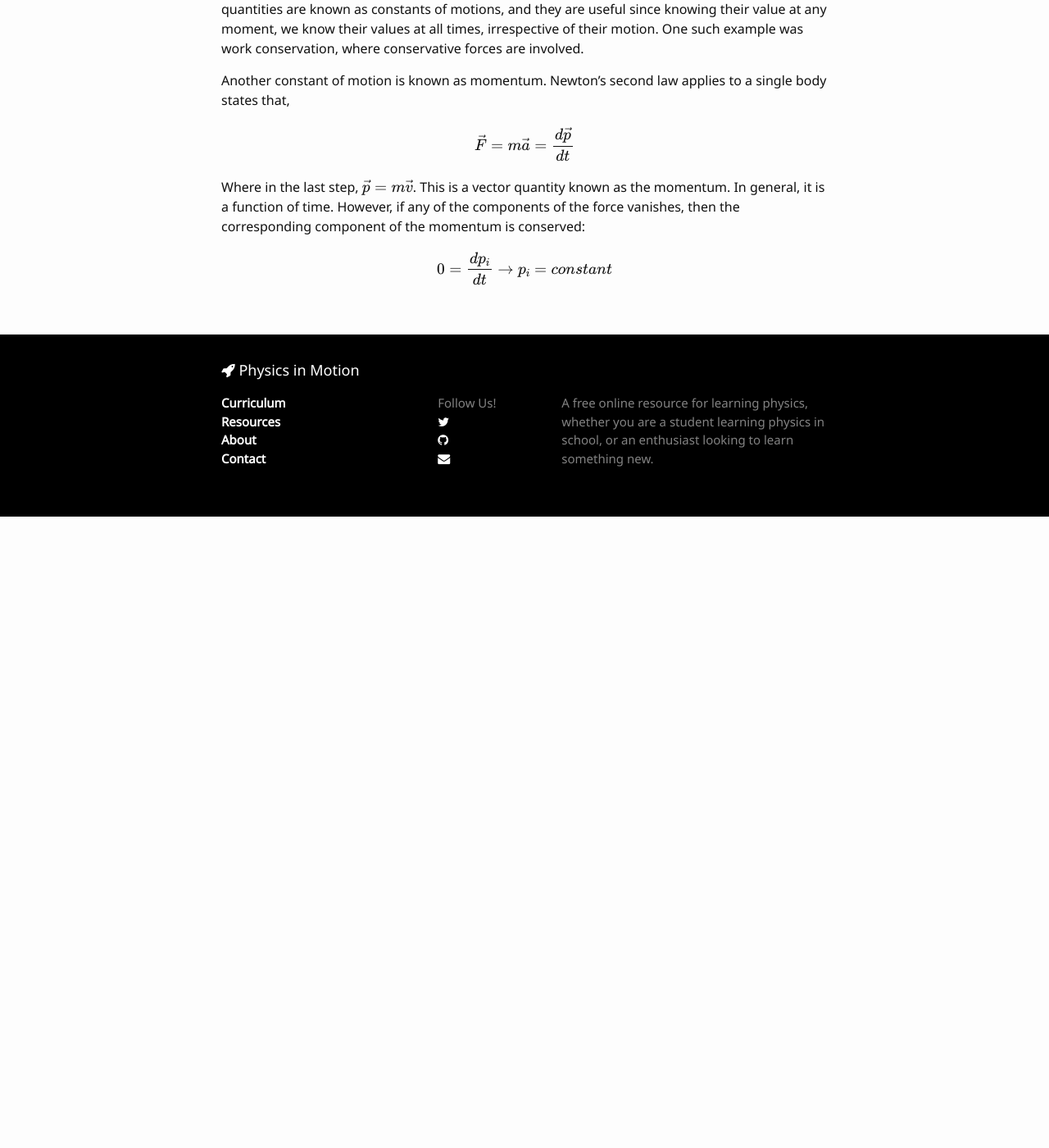
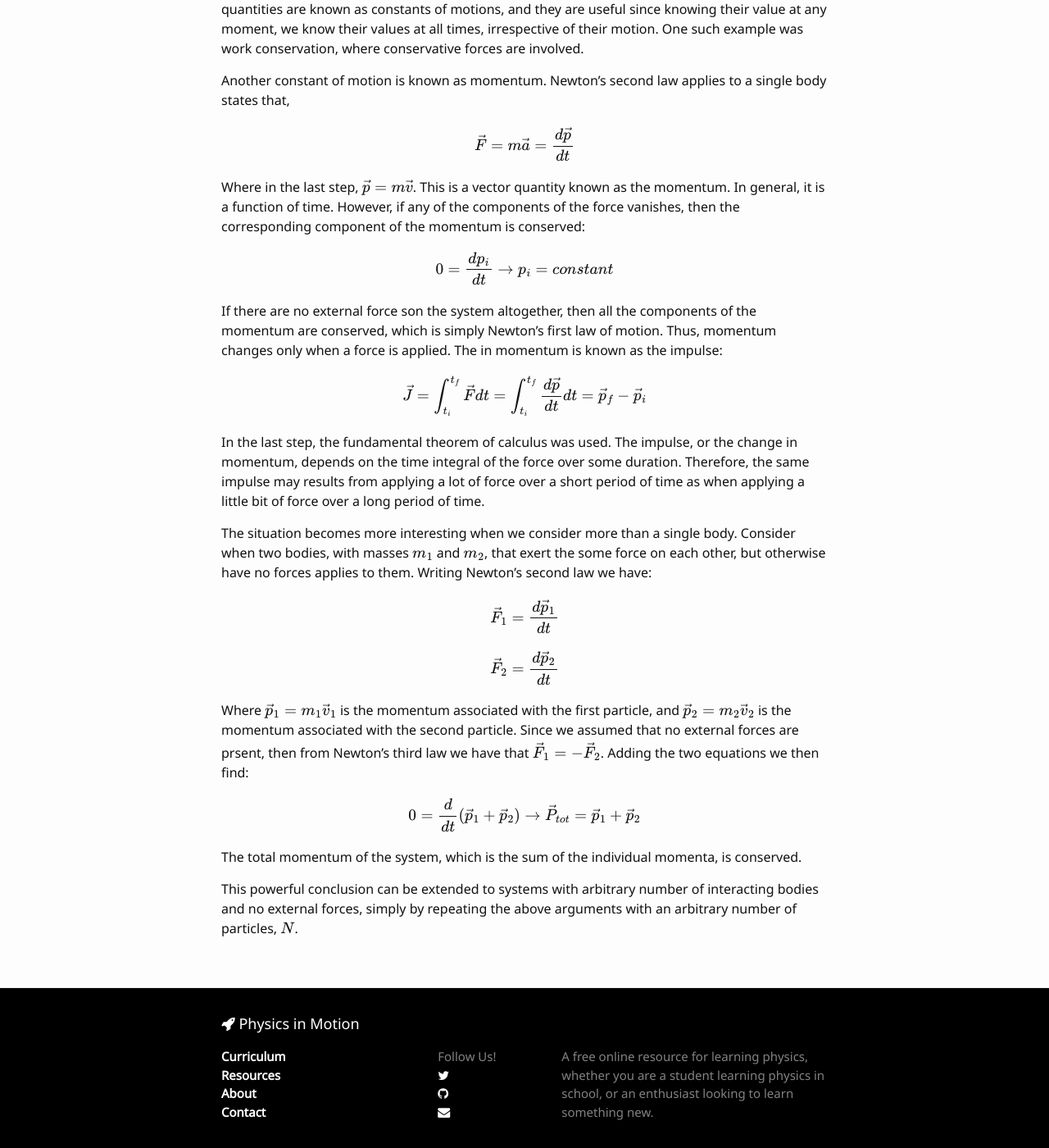
Before and after one commit to LeNPaul/physics-in-motion-old, a Jekyll site: the page built from _posts/2016-12-10-momentum-conservation.md, in a window 1280 px wide and 1400 px high, scrolled down 318 px. Shown: the whole window at 82% size. Built offline with Jekyll 4.4.1, drawn with Linux system fonts in a browser that asks for light colours; nearby versions of some CDN libraries; formulas are drawn with MathJax 3; before the commit the page ends 948 px from its top, so only the background shows below that.

Commit message:
Update content

```diff
--- a/_posts/2016-12-10-momentum-conservation.md
+++ b/_posts/2016-12-10-momentum-conservation.md
@@ -20,3 +20,31 @@ Where in the last step, \\( \vec{p} = m \vec{v} \\). This is a vector quantity k
 $$
   0 = \frac{d p_i}{dt} \rightarrow p_i = constant
 $$
+
+If there are no external force son the system altogether, then all the components of the momentum are conserved, which is simply Newton's first law of motion. Thus, momentum changes only when a force is applied. The in momentum is known as the impulse:
+
+$$
+  \vec{J} = \int^{t_f}_{t_i} \vec{F} dt = \int^{t_f}_{t_i} \frac{d \vec{p}}{dt} dt = \vec{p}_f - \vec{p}_i
+$$
+
+In the last step, the fundamental theorem of calculus was used. The impulse, or the change in momentum, depends on the time integral of the force over some duration. Therefore, the same impulse may results from applying a lot of force over a short period of time as when applying a little bit of force over a long period of time.
+
+The situation becomes more interesting when we consider more than a single body. Consider when two bodies, with masses \\( m_1 \\) and \\( m_2 \\), that exert the some force on each other, but otherwise have no forces applies to them. Writing Newton's second law we have:
+
+$$
+  \vec{F}_1 = \frac{d \vec{p}_1}{dt}
+$$
+
+$$
+  \vec{F}_2 = \frac{d \vec{p}_2}{dt}
+$$
+
+Where \\( \vec{p}_1 = m_1 \vec{v}_1 \\) is the momentum associated with the first particle, and \\( \vec{p}_2 = m_2 \vec{v}_2 \\) is the momentum associated with the second particle. Since we assumed that no external forces are prsent, then from Newton's third law we have that \\( \vec{F}_1 = - \vec{F}_2 \\). Adding the two equations we then find:
+
+$$
+  0 = \frac{d}{dt} ( \vec{p}_1 + \vec{p}_2 ) \rightarrow \vec{P}_{tot} = \vec{p}_1 + \vec{p}_2
+$$
+
+The total momentum of the system, which is the sum of the individual momenta, is conserved.
+
+This powerful conclusion can be extended to systems with arbitrary number of interacting bodies and no external forces, simply by repeating the above arguments with an arbitrary number of particles, \\( N \\).
```
Also changed, not shown: _posts/2016-12-06-explosions.md (added, +60 -0 lines), _posts/2016-12-08-elastic-collisions.md (added, +64 -0 lines).
